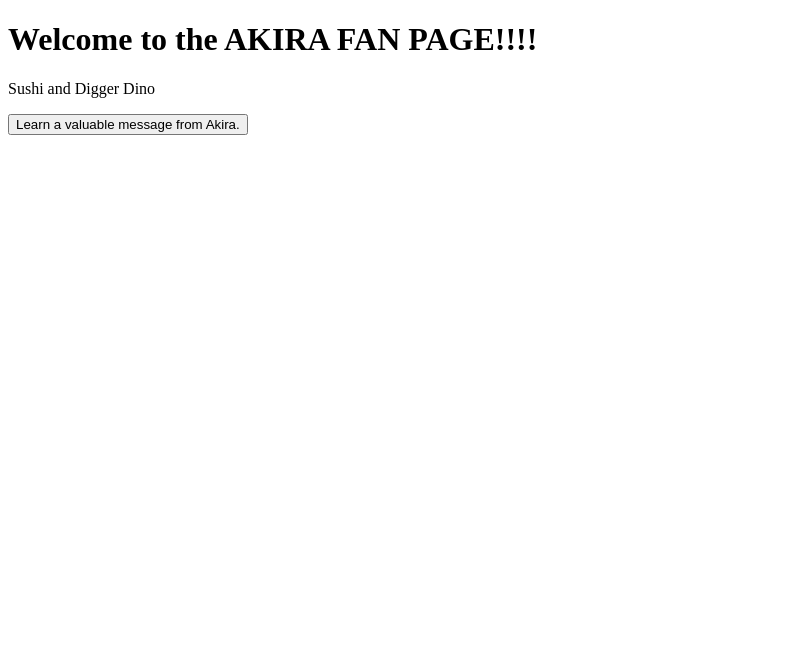
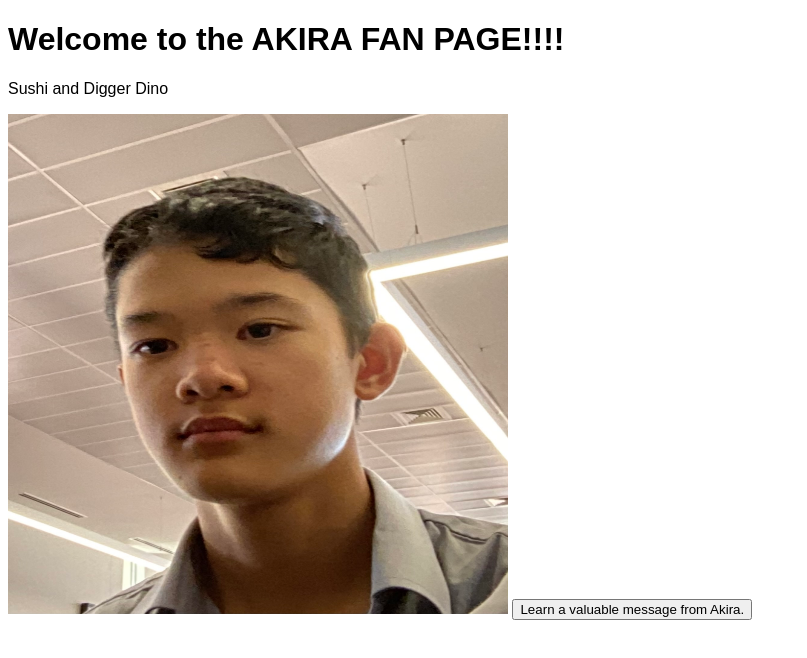
Before and after one commit to NotEvanH/Akira-Fan-Page, a plain HTML site: page index.html in a window 1280 px wide. Shown: the whole page, without its empty margins (0-807 px from the left). Drawn offline with Linux system fonts and the light colour scheme.

Commit message:
Update index.html

```diff
--- a/index.html
+++ b/index.html
@@ -2,10 +2,23 @@
 <html>
   <head>
     <title>Akira Fan Page :)</title>
+
+    <style>
+      * {
+        font-family: 'Arial', sans-serif;
+      }
+
+      img {
+        width: 500px;
+        height: 500px;
+      }
+    </style>
   </head>
   <body>
     <h1>Welcome to the AKIRA FAN PAGE!!!!</h1>
     <p>Sushi and Digger Dino</p>
+
+    <img src="./IMG_0672.jpeg"></img>
 
     <button class="button">Learn a valuable message from Akira.</button>
 
```
